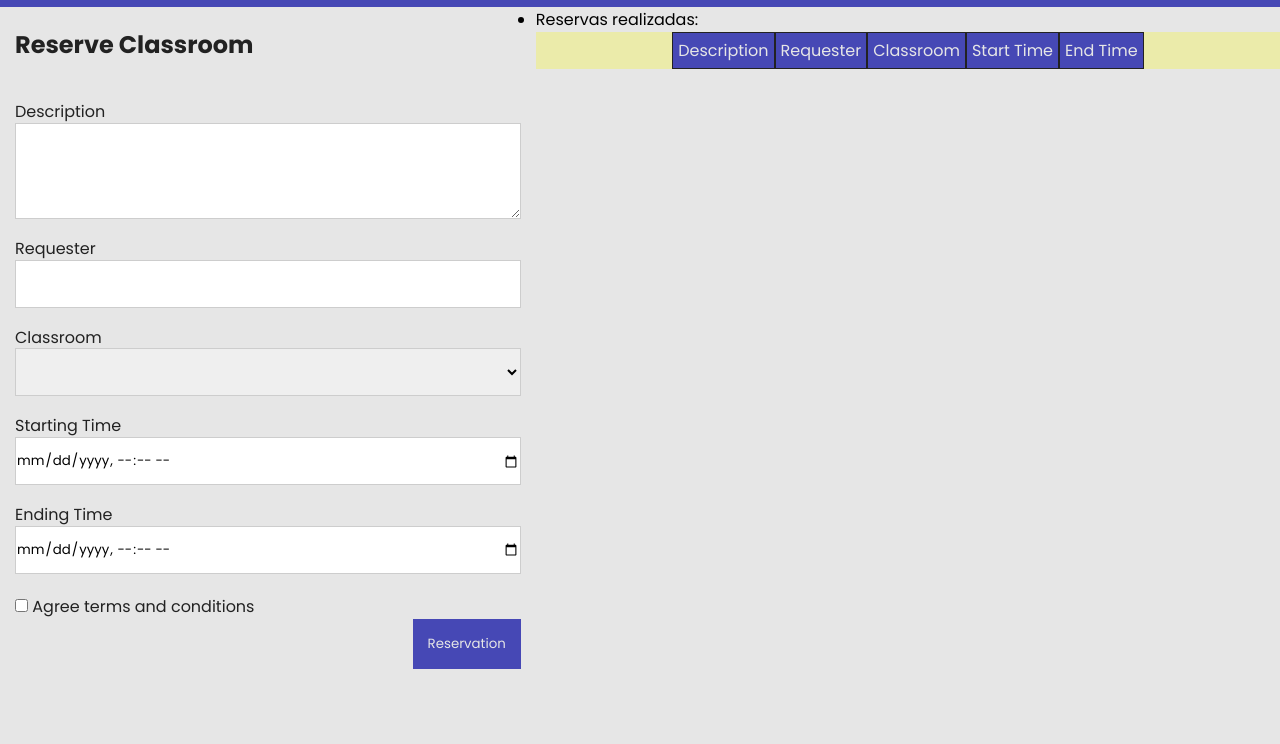
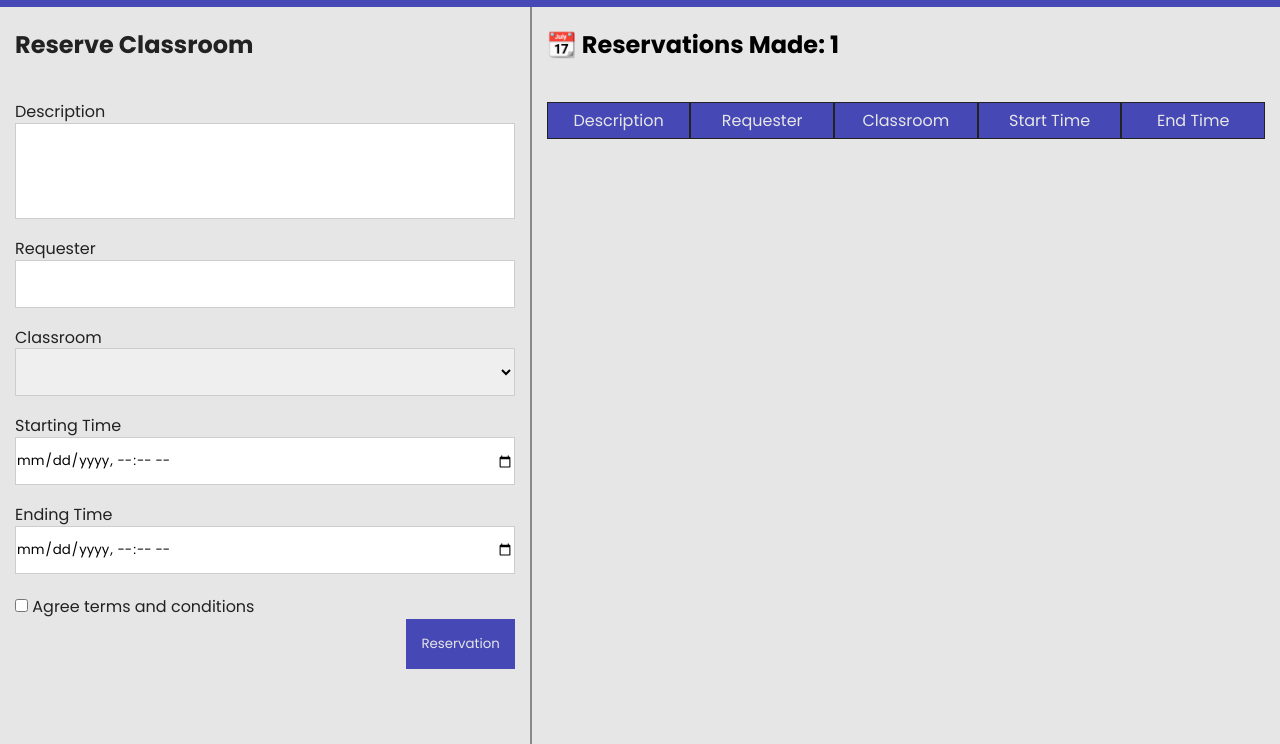
Before and after one commit to GuiKrause/ClassroomReservation, a website built with Vite: page index.html in a window 1280 px wide. Both pictures are taken after a click on the button "Reservation". Shown: the part 56-800 px from the top of the page. Built offline with nearby package versions, Linux system fonts and the light colour scheme.

Commit message:
Alterações na template

```diff
--- a/index.html
+++ b/index.html
@@ -44,11 +44,7 @@
         </form>
       </div>
       <div class="dashboard-container">
-        <ul>
-          <li>
-            Reservas realizadas:
-          </li>
-        </ul>
+        <h2 id="reservations-made">📆 Reservations Made:</h2>
         <div class="table-container">
           <div class="table-title">Description</div>
           <div class="table-title">Requester</div>
--- /dev/null
+++ b/main.js
@@ -0,0 +1,9 @@
+const reservButton = document.getElementById('reservation-button')
+const reservationsMade = document.getElementById('reservations-made')
+
+let count = 0
+reservButton.addEventListener('click',()=>{
+    reservationsMade.innerHTML = '📆 Reservations Made:'
+    count++
+    reservationsMade.innerHTML = reservationsMade.innerText + ` ${count}`
+})
--- a/style.css
+++ b/style.css
@@ -10,6 +10,7 @@
   --background-color: #e6e6e6;
   --table-color: #e6e6e6;
   --form-color: #222;
+  --border-color: #888888;
 }
 body{
   height: 100vh;
@@ -40,6 +41,7 @@ div.form-container{
   height: 100%;
   width: 900px;
   padding: 0 15px;
+  border-right: 1px solid var(--border-color);
 }
 div.form-container > h2{
   margin: 20px 0 40px 0;
@@ -56,14 +58,17 @@ div.form-field > label{
 }
 div.dashboard-container{
   background-color: var(--background-color);
-
+  height: 100%;
   width: 100%;
+  padding: 0 15px;
+  border-left: 1px solid var(--border-color);
 }
 div.table-container{
   background-color: #ebebaa;
   display: flex;
   flex-direction: row;
-  justify-content: center;
+  margin: 0px auto;
+  width: 100%;
 }
 div.form-field{
   display: flex;
@@ -81,11 +86,19 @@ form{
   padding: 15px;
   background-color: #4648B5;
   color: var(--table-color);
+  cursor: pointer;
 }
 div.table-title{
   background-color: var(--bacground-table-color);
   color: var(--table-color);
-  width: fit-content;
+  width: 100%;
   padding: 5px;
   border: 1px solid var(--form-color);
+  text-align: center;
 }
+div.dashboard-container h2{
+  margin: 20px 0 40px 0;
+}
+textarea{
+  resize: none;
+}
```
